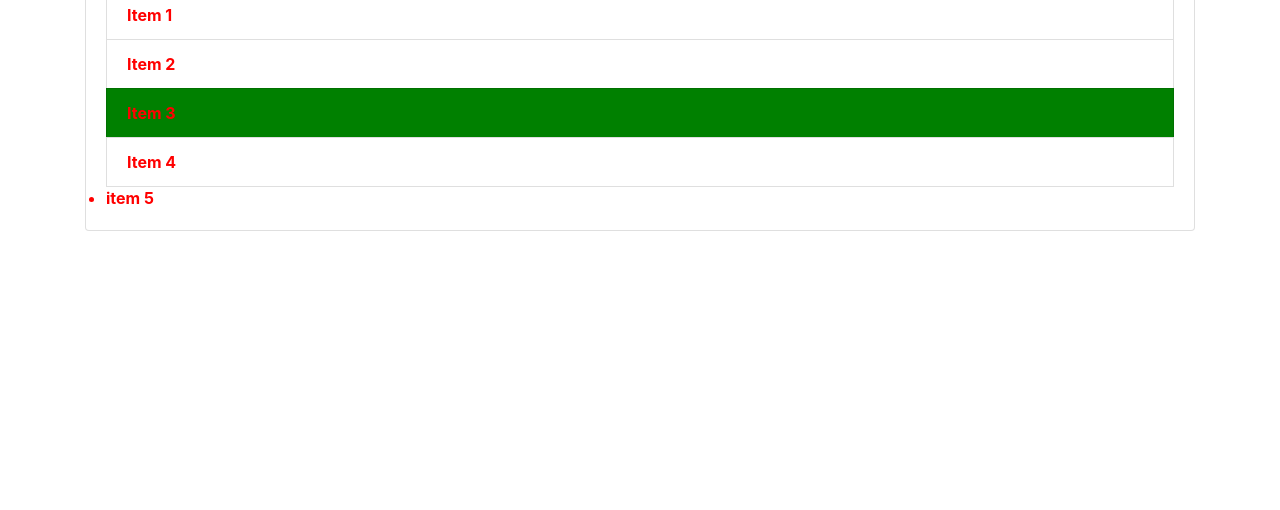
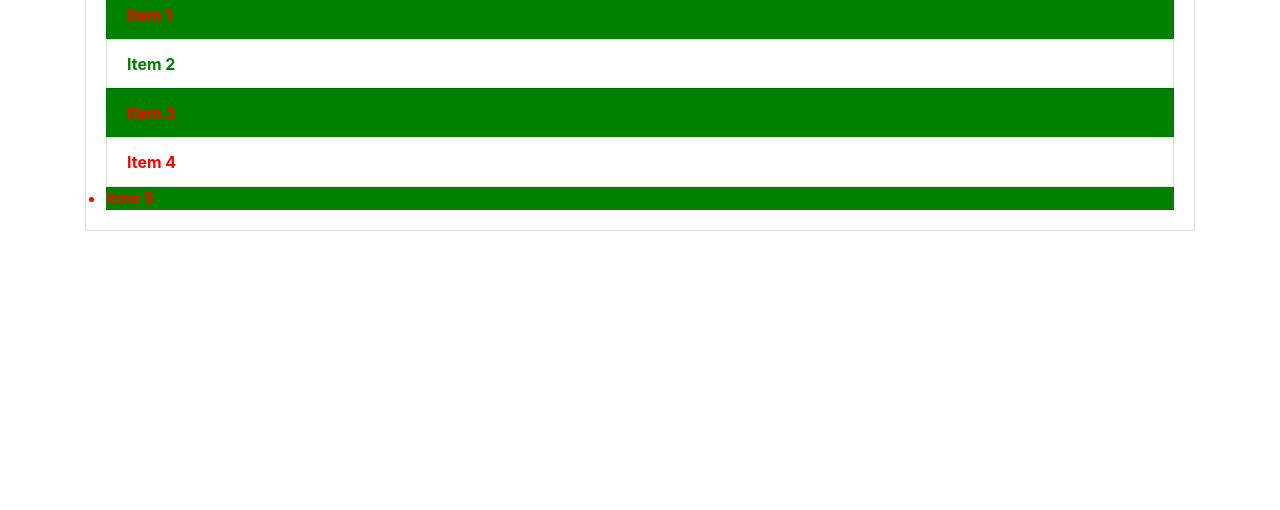
Before and after one commit to money581/git-in-one-video, a plain HTML site: page index.html in a window 1280 px wide. Shown: the part 290-800 px from the top of the page. Drawn offline with nearby package versions, Linux system fonts and the light colour scheme.

Commit message:
added more htmls

```diff
--- a/demo.js
+++ b/demo.js
@@ -11,15 +11,34 @@ const items = document.getElementsByClassName('list-group-item')
 //console.log(items)
 //console.log(items[]);
 //get elements by class name there is no change in item-5 because there is no class name
-items[2].style.backgroundColor = 'green';
-for (i=0;i<items.length;i++){
-    items[i].style.fontWeight = 'bold'
-    items[i].style.color = 'orange'
-}
+// items[2].style.backgroundColor = 'green';
+// for (i=0;i<items.length;i++){
+//     items[i].style.fontWeight = 'bold'
+//     items[i].style.color = 'orange'
+// }
 //calling elements by tag name then see diffrence
 const li = document.getElementsByTagName('li')
-li[2].style.backgroundColor = 'green';
+//li[2].style.backgroundColor = 'green';
 for (i=0;i<li.length;i++){
     li[i].style.fontWeight = 'bold'
     li[i].style.color = 'red'
 }
+//task no 6 using querryselector
+// var header = document.querySelector('#main-header');
+// header.style.borderBottom = 'solid 4px #ccc';
+
+// var input =document.querySelector('input')
+// input.value="helo world"
+// var submit = document.querySelector('input[type="submit"]')
+// submit.value="send"
+// var item = document.querySelector('.list-group-item')
+// item.style.color='black'
+// var abc = document.querySelector('.list-group-item:nth-child(2)').style.backgroundColor = 'green'
+// var abc = document.querySelector('.list-group-item:nth-child(3)').style.display = 'none'
+var xyz =document.querySelectorAll('.list-group-item')
+console.log(xyz);
+xyz[1].style.color='green'
+var apple = document.querySelectorAll('li:nth-child(odd)')
+for ( i=0; i<apple.length; i++){
+    apple[i].style.backgroundColor='green'
+}
--- a/index.html
+++ b/index.html
@@ -26,7 +26,9 @@
       <li class="list-group-item">Item 2</li>
       <li class="list-group-item">Item 3</li>
       <li class="list-group-item">Item 4</li>
-      <li> item 5 </li>
+    <li> itme 5</li>
+
+
     </ul>
    </div>
   </div>
```
